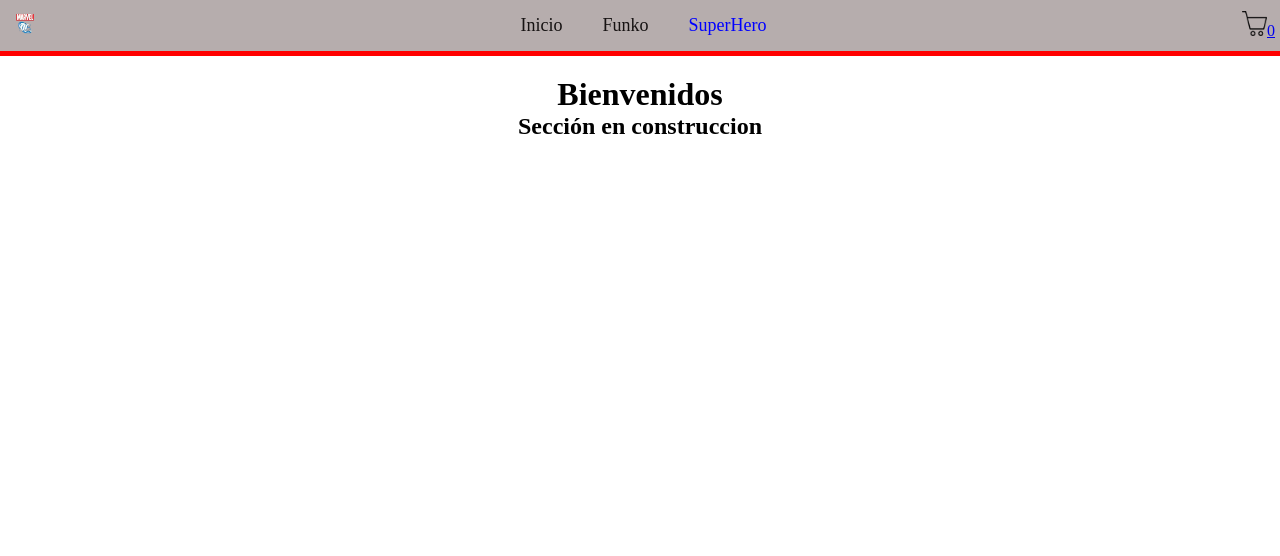
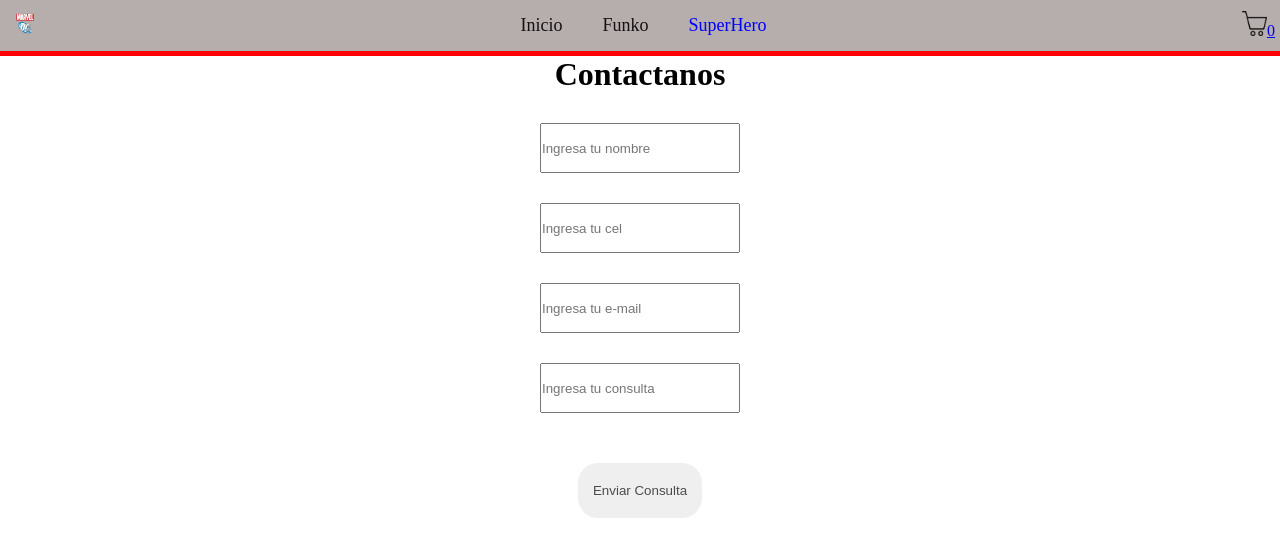
Before and after one commit to pablitocham/funkomarveldc-react, a React (Vite) app: page /super-hero in a window 1280 px wide. Shown: the top 556 px of the page. Built offline with nearby package versions, Linux system fonts and the light colour scheme; no server answers.

Commit message:
ultimos-cambios

```diff
--- a/src/Components/Config/firebaseConfig.js
+++ b/src/Components/Config/firebaseConfig.js
@@ -2,13 +2,14 @@ import { initializeApp } from "firebase/app";
 import { getFirestore } from "firebase/firestore";
 
 const firebaseConfig = {
-  apiKey: "AIzaSyDh2EIQ-w8bbUJJArI5bl8RQRTcNUt4mZo",
-  authDomain: "funkos-d2411.firebaseapp.com",
-  projectId: "funkos-d2411",
-  storageBucket: "funkos-d2411.appspot.com",
-  messagingSenderId: "493509665334",
-  appId: "1:493509665334:web:3d074b03043d9e04416e97"
+  apiKey: import.meta.env.VITE_FIREBASE_API_KEY,
+  authDomain: import.meta.env.VITE_FIREBASE_AUTH_DOMAIN,
+  projectId: import.meta.env.VITE_FIREBASE_PROJECT_ID,
+  storageBucket: import.meta.env.VITE_FIREBASE_STORAGE_BUCKET,
+  messagingSenderId: import.meta.env.VITE_FIREBASE_MESSAGING_SENDER_ID,
+  appId: import.meta.env.VITE_FIREBASE_APP_ID
 };
+
 
 const app = initializeApp(firebaseConfig);
 export const db = getFirestore(app)
--- a/src/Components/Item/Item.css
+++ b/src/Components/Item/Item.css
@@ -3,7 +3,7 @@
     grid-template-columns: repeat(2, 1fr);
     gap: 20px;
     padding: 20px;
- background-color: whitesmoke
+    background-color: rgb(180, 187, 187);
 }
 
 .CardItem {
@@ -34,11 +34,11 @@
 }
 
 .ItemImg {
-    width: 290px;
+    width: 150px;
     height: 200px;
     object-fit: contain;
-    background-color: blue;
-    border-radius: 100px;
+    filter: drop-shadow(2px 2px 20px cyan);
+
 
 
 }
--- a/src/Components/Pages/SuperHero.css
+++ b/src/Components/Pages/SuperHero.css
@@ -1,7 +1,25 @@
-.Super{
-display: flex;
-flex-direction: column;
-align-items: center;
-justify-content:  center;
-margin-top: 20px;
+h1{
+text-align: center;
 }
+.Super {
+    display: flex;
+    flex-direction: column;
+    align-items: center;
+    justify-content: center;
+    margin-top: 30px;
+    gap: 30px;
+}
+.Contacto {
+    margin-top: 10px;
+    height: 55px;
+    border: none;
+    border-radius: 20px;
+    cursor: pointer;
+}
+.Contacto:hover {
+    background-color: aqua;
+}
+.Super input{
+    width: 200px;
+    height: 50px;
+}
--- a/src/Components/Pages/SuperHero.jsx
+++ b/src/Components/Pages/SuperHero.jsx
@@ -1,11 +1,76 @@
-import React from "react";
-import '../Pages/SuperHero.css'
-const SuperHero = () =>{
-    return(
-        <div className="Super">
-            <h1> Bienvenidos</h1>
-            <h2>Sección en construccion</h2>
+import { useState } from 'react'
+import './SuperHero.css'
+
+const SuperHero = () => {
+    const [name, setName] = useState('')
+    const [phone, setPhone] = useState('')
+    const [email, setEmail] = useState('')
+    const [consult, setConsult] = useState('')
+
+    const handleSubmit = (e) => {
+        e.preventDefault()
+
+        if (name.trim() === '') {
+            Swal.fire({
+                title: 'Ingrese su nombre',
+                icon: "info"
+            })
+            return
+        }
+
+        if (isNaN(phone.trim()) || phone.trim() === '') {
+            Swal.fire({
+                title: 'Ingrese su número de contacto',
+                icon: "info"
+            })
+            return
+        }
+
+        if (email.trim() === '' || !email.includes('@')) {
+            Swal.fire({
+                title: 'Ingrese email valido',
+                icon: "info"
+            })
+            return
+        }
+        if (consult.trim() === '') {
+            Swal.fire({
+                title: 'Ingrese su consulta',
+                icon: "info"
+            })
+            return
+        }
+
+        console.log('Consulta Enviada')
+        console.log('Nombre:', name)
+        console.log('Cel:', phone)
+        console.log('Email:', email)
+        console.log('Consulta:', consult)
+        Swal.fire({
+            title: 'Consulta enviada con éxito',
+            text: 'Dentro de las 24hs le responderemos',
+            icon: "success"
+        })
+
+        setName('')
+        setPhone('')
+        setEmail('')
+        setConsult('')
+    }
+
+
+    return (
+        <div>
+            <h1>Contactanos </h1>
+            <form className='Super' onSubmit={handleSubmit}>
+                <input type='text' placeholder='Ingresa tu nombre' value={name} onChange={(e) => setName(e.target.value)} />
+                <input type='text' placeholder='Ingresa tu cel' value={phone} onChange={(e) => setPhone(e.target.value)} />
+                <input type='text' placeholder='Ingresa tu e-mail' value={email} onChange={(e) => setEmail(e.target.value)} />
+                <input type='text' placeholder='Ingresa tu consulta' value={consult} onChange={(e) => setConsult(e.target.value)} />
+                <button className='Contacto' type='submit'> Enviar Consulta</button>
+            </form>
+
         </div>
     )
 }
-export default SuperHero
+    export default SuperHero
```
Also changed, not shown: 1 other file (tests, documents, lock files or other folders).
